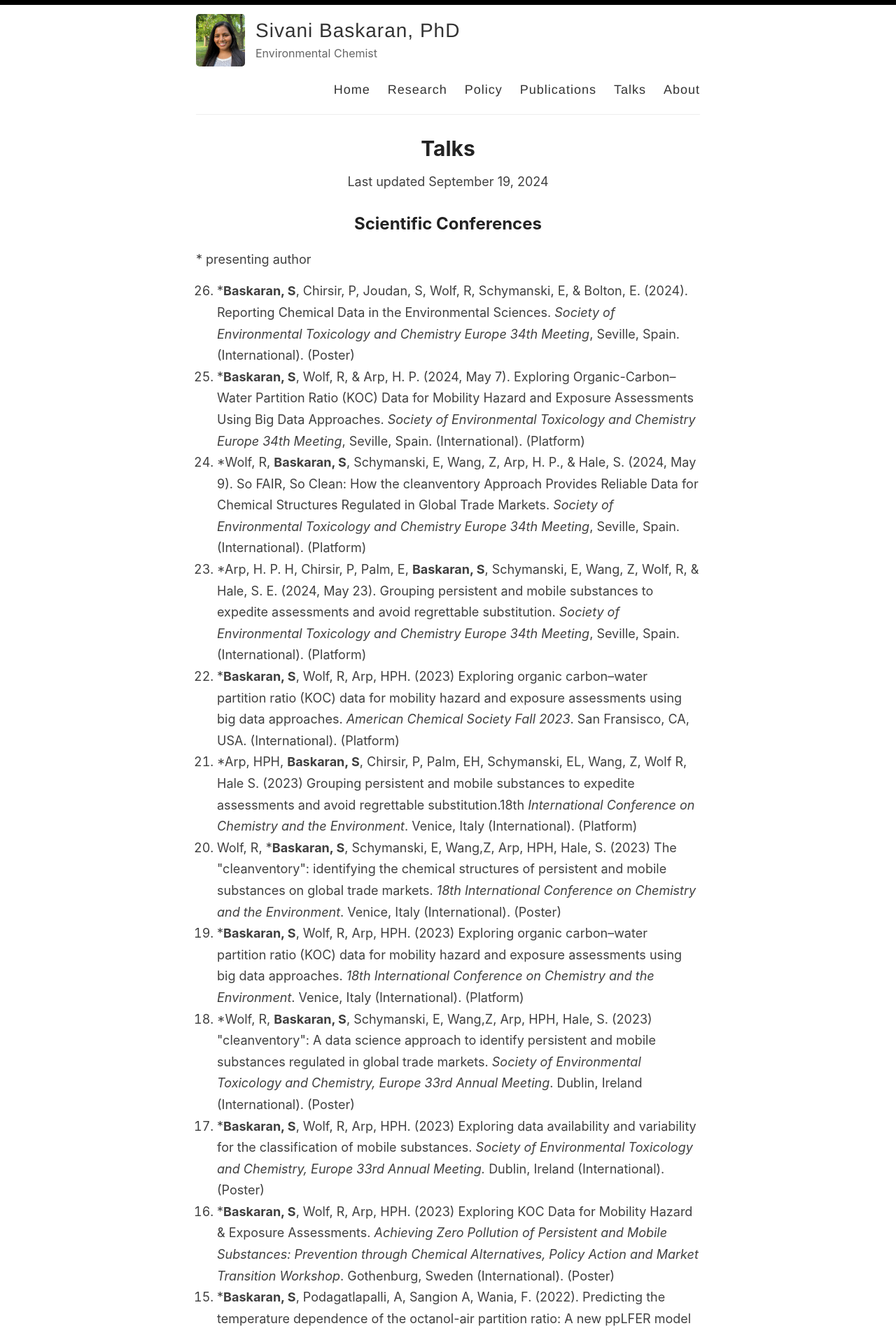
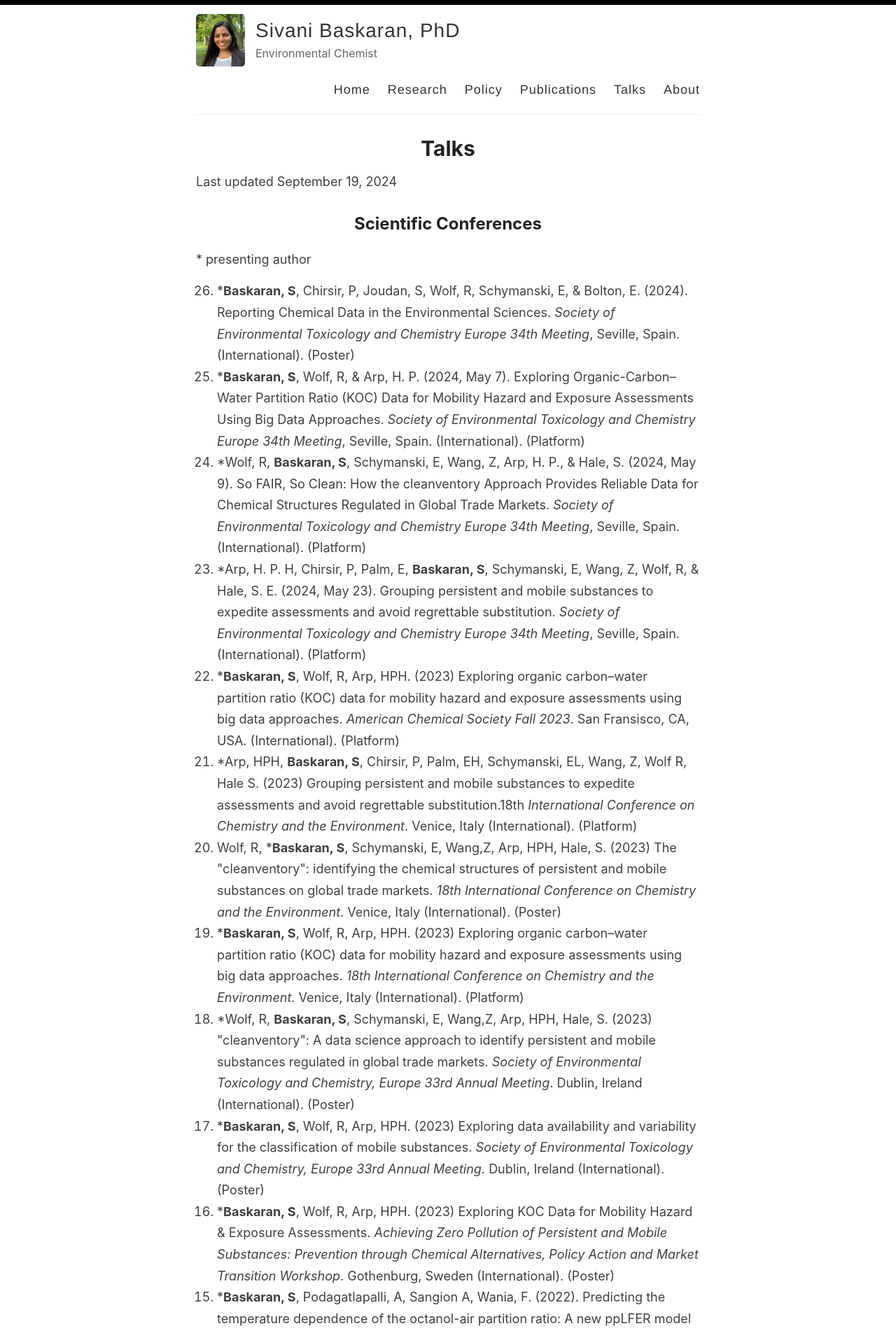
Before and after one commit to sivanibaskaran/sivanibaskaran.github.io, a Jekyll site: the page built from _pages/talks.md, in a window 1280 px wide. Shown: the top 1905 px of the page at 70% size. Built offline with Jekyll 4.4.1, drawn with Linux system fonts in a browser that asks for light colours; comment, search, counter and statistics services are not loaded.

Commit message:
Update talks.md

```diff
--- a/_pages/talks.md
+++ b/_pages/talks.md
@@ -3,8 +3,7 @@ layout: page
 title: Talks
 permalink: /talks/
 ---
-<div style="text-align: center;"><small>Last updated September 19, 2024</small>
-</div>
+<small>Last updated September 19, 2024</small>
 ## Scientific Conferences
 <p><small>* presenting author</small></p>
 <ol reversed><li>*<b>Baskaran, S</b>, Chirsir, P, Joudan, S, Wolf, R, Schymanski, E, & Bolton, E. (2024). Reporting Chemical Data in the Environmental Sciences. <i>Society of Environmental Toxicology and Chemistry Europe 34th Meeting</i>, Seville, Spain. (International). (Poster)</li>
```
